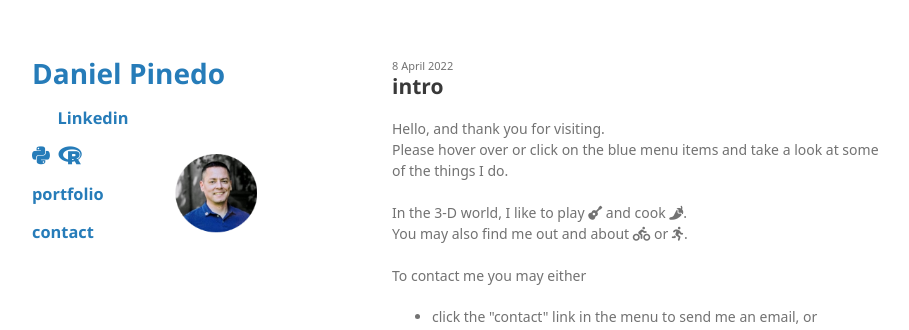
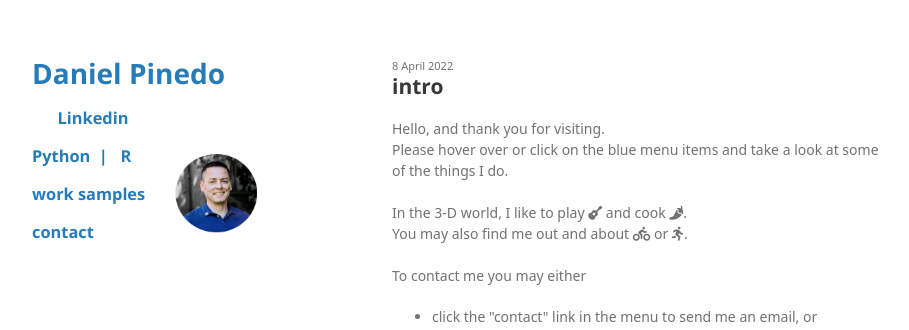
Before and after one commit to odenipinedo/odenipinedo.github.io, a Jekyll site: the page built from index.html, in a window 1280 px wide. Shown: the top 330 px of the page, without its empty margins (178-1087 px from the left). Built offline with Jekyll 4.4.1, drawn with Linux system fonts in a browser that asks for light colours; nearby versions of some CDN libraries; some web fonts are replaced; a style sheet for code colours, icons or effects is not loaded; the repository's description, which GitHub fills in, is left out.

Commit message:
Update head.html

```diff
--- a/_includes/head.html
+++ b/_includes/head.html
@@ -26,17 +26,17 @@
 
     <div class="list-group">
       <h3>
-      <a href="/Python" title="Python projects" alt="Python projects" class="btn">
-        <i class="fab fa-python fa-lg"></i>&nbsp;
+      <a href="/Python" title="Python projects" alt="Python projects">
+        Python &nbsp;| &nbsp;
       </a>
-      <a href="/R" title="R projects" alt="R projects" class="btn">
-        <i class="fab fa-r-project fa-lg"></i>
+      <a href="/R" title="R projects" alt="R projects">
+        R</i>
       </a>
       </h3>
     </div>
 
     <h3>
-      <a href="/projects" title="work samples">portfolio</a>
+      <a href="/projects" title="work samples">work samples</a>
     </h3>
 
     <script type="text/javascript" language="javascript">
```
